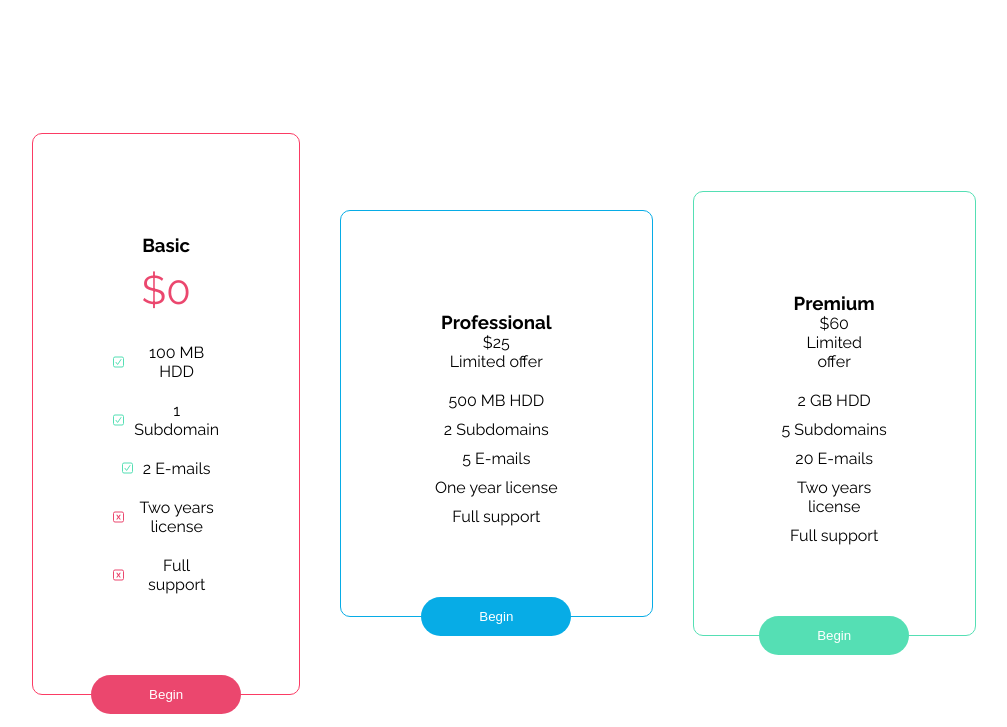
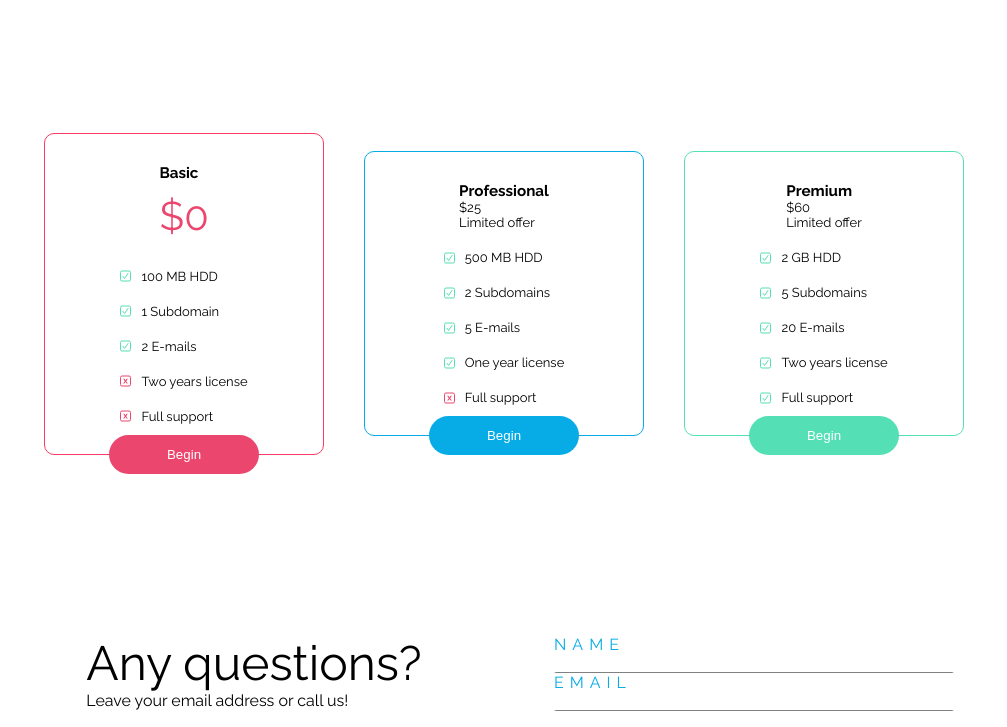
Before and after one commit to AaronGitHubCode/Web-projects, a plain HTML site: page shop/index.html in a window 1280 px wide. Shown: the part 2380-3107 px from the top of the page, without its empty margins (136-1143 px from the left). Drawn offline with Linux system fonts and the light colour scheme.

Commit message:
Solucionado error posicionamiento características

```diff
--- a/shop/_body.scss
+++ b/shop/_body.scss
@@ -115,10 +115,13 @@
         align-items: center;
         justify-content: space-around;
 
-        text-align: center;
+        text-align: left;
+        font-size: small;
 
         border-radius: 10px;
-        padding: 30px;
+        padding: 10px;
+
+        width: 90%;
 
         margin: 20px;
 
@@ -138,6 +141,7 @@
             display: flex;
             flex-direction: column;
             background-color: white;
+            justify-content: space-around;
             padding: 20px;
 
             &__basic {
@@ -157,6 +161,8 @@
         &__features {
             display: flex;
             flex-direction: column;
+            align-items: flex-start;
+            text-align: left;
 
             &__storage {
                 display: flex;
@@ -224,6 +230,16 @@
 
         label {
             display: block;
+        }
+
+        &__name {
+            color: #07ACE6;
+            letter-spacing: 6px;
+        }
+
+        &__email {
+            color: #07ACE6;
+            letter-spacing: 6px;
         }
 
         &__container {
@@ -325,7 +341,7 @@
         &__article {
             background-color: white;
             flex-direction: column;
-            padding: 5em;
+            width: 400px;
 
             &:hover {
                 transform: scale(1.05);
@@ -400,6 +416,7 @@
                     display: flex;
                     flex-direction: column;
                     justify-content: space-around;
+
                 }
 
                 hr {
--- a/shop/index.html
+++ b/shop/index.html
@@ -121,11 +121,26 @@
                 <p>Limited offer</p>
             </div>
             <div class="pricing__article__features">
+                <div class="pricing__article__features__storage">
+                    <img src="./resources/good.svg" alt="Well Check">
                     <p>500 MB HDD</p>
+                </div>
+                <div class="pricing__article__features__storage">
+                    <img src="./resources/good.svg" alt="Well Check">
                     <p>2 Subdomains</p>
+                </div>
+                <div class="pricing__article__features__storage">
+                    <img src="./resources/good.svg" alt="Well Check">
                     <p>5 E-mails</p>
+                </div>
+                <div class="pricing__article__features__storage">
+                    <img src="./resources/good.svg" alt="Well Check">
                     <p>One year license</p>
+                </div>
+                <div class="pricing__article__features__storage">
+                    <img src="./resources/bad.svg" alt="Bad Check">
                     <p>Full support</p>
+                </div>
             </div>
             <button class="button button-professional">Begin</button>
         </article>
@@ -136,11 +151,26 @@
                 <p>Limited offer</p>
             </div>
             <div class="pricing__article__features">
+                <div class="pricing__article__features__storage">
+                    <img src="./resources/good.svg" alt="Well Check">
                     <p>2 GB HDD</p>
+                </div>
+                <div class="pricing__article__features__storage">
+                    <img src="./resources/good.svg" alt="Well Check">
                     <p>5 Subdomains</p>
+                </div>
+                <div class="pricing__article__features__storage">
+                    <img src="./resources/good.svg" alt="Well Check">
                     <p>20 E-mails</p>
+                </div>
+                <div class="pricing__article__features__storage">
+                    <img src="./resources/good.svg" alt="Well Check">
                     <p>Two years license</p>
+                </div>
+                <div class="pricing__article__features__storage">
+                    <img src="./resources/good.svg" alt="Well Check">
                     <p>Full support</p>
+                </div>
             </div>
             <button class="button button-premium">Begin</button>
         </article>
```
Also changed, not shown: shop/style.css, 1 other file. Lines whose indentation alone changed are shown as unchanged.
